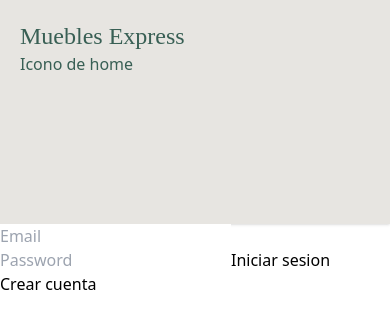
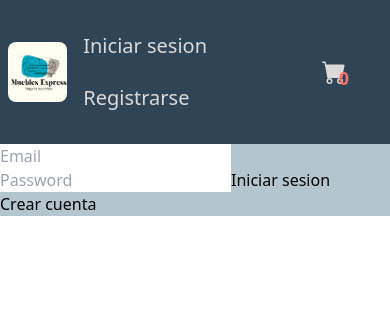
Before and after one commit to CodeSystem2022/Ecommerce-Client-CarlaFaes, a React (Create React App) app: page /login in a window 390 px wide. Shown: the top 328 px of the page. Built offline with nearby package versions, Linux system fonts and the light colour scheme.

Commit message:
ESTILOS SHOPSECTION Y HEADER

```diff
--- a/src/App.js
+++ b/src/App.js
@@ -17,7 +17,7 @@ import "./index.css";
 
 function App() {
   return (
-    <div>
+    <div className="bg-[#b3c5cd]">
       {/* <PayPalScriptProvider options={{"client-id":"AVrcnJr0-ydoHXt5zCcQW-7qMAqsfFfyB9LvH1r5ql-qk9T-NIVAa6274hkIBnW9oGsgDl0Sd4YHvxTY"}}>  */}
       <BrowserRouter>
         <Routes>
--- a/src/components/Header.js
+++ b/src/components/Header.js
@@ -4,6 +4,8 @@ import { Link } from "react-router-dom";
 import { logout } from "../Redux/Actions/UserAction";
 import { useNavigate } from "react-router-dom";
 import { BsCartFill } from "react-icons/bs";
+import { FcSearch } from "react-icons/fc";
+import logo_icono from "../utils/Muebles Express (1).png"
 
 const Header = () => {
   const dispatch = useDispatch();
@@ -36,51 +38,54 @@ const Header = () => {
   console.log("keyword", keyword);
   return (
     <>
-      <div className=" shadow bg-primary text-secondary p-5 md:flex md:items-center md:justify-between sm:flex sm:items-center sm:justify-between w-full left-0 ">
+      <div className="flex justify-between items-center p-2 sticky top-0 bg-[#2f4556]  z-10">
         <div>
-          <p className="text-2xl font-[Poppins] cursor-pointer">
-            Muebles Express
-          </p>
-          <p className="h-10 inline">Icono de home</p>
+          <Link to="/">
+         <img src={logo_icono} alt="icono" className="w-24 rounded-lg"/>
+          </Link>
         </div>
-        <div className="flex flex-row justify-around container max-w-full">
+        <div className="flex flex-row justify-start items-center container max-w-full">
           {userInfo ? (
             <div className="flex">
               <ul className="md:flex md:items-center z-[-1] md:z-auto sm:z-auto md:static sm:static sm:flex sm:items-center sm:w-auto md:w-auto md:py-0 sm:py-0 md:pl-0 sm:pl-0 pl-7 py-4 absolute">
                 <li className="mx-4 my-6 md:my-0">
-                  <p className="text-xl hover:text-gray-800 duration-500">
+                  <p className="text-xl text-secondary">
                     Hola, {userInfo.name}
                   </p>
                 </li>
-                <li className=" my-6 md:my-0 mx-4 flex flex-row-reverse bg-green-200">
-                  <form
-                    onSubmit={submitHandler}
-                    className="text-xl hover:text-gray-800 duration-500 "
-                  >
-                    <button className="bg-[#bf9e83] text-secondary hover:text-slate-300 font-[Poppins] duration-500 px-6 py-2 active:bg-violet-700 focus:outline-none rounded-full"  type="submit">Buscar</button>
-                    <input
-                      type="search"
-                      placeholder="Buscar"
-                      onChange={(e) => setKeyword(e.target.value)}
-                    />
-                  </form>
-                </li>
-                <li className="mx-4  my-6 md:my-0">
-                  <Link
-                    className="text-xl hover:text-gray-800 duration-500"
-                    to="/profile"
-                  >
+
+                <li className="mx-6  my-6 md:my-0">
+                  <Link className="text-xl text-secondary" to="/profile">
                     Perfil
                   </Link>
                 </li>
                 <li className="mx-4  my-6 md:my-0">
                   <Link
-                    className="text-xl hover:text-gray-800 duration-500"
+                    className="text-xl text-secondary"
                     to="#"
                     onClick={logoutHandler}
                   >
                     Cerrar sesion
                   </Link>
+                </li>
+                <li className=" my-6 md:my-0 mx-4 flex flex-row-reverse">
+                  <form
+                    onSubmit={submitHandler}
+                    className="text-xl hover:text-gray-800 flex flex-row-reverse"
+                  >
+                    <button
+                      className=" hover:border-secondary hover:bg-slate-300  font-semibold rounded-full   text-secondary p-3"
+                      type="submit"
+                    >
+                      <FcSearch className="top-0 right-0 text-2xl" />
+                    </button>
+                    <input
+                      type="search"
+                      placeholder="Busca un producto..."
+                      onChange={(e) => setKeyword(e.target.value)}
+                      className="focus:ring-2 focus:ring-secondary focus:outline-none appearance-none w-full text-sm leading-6 text-slate-900 placeholder-slate-400 rounded-md py-2 px-2 ring-1 ring-slate-200 shadow-sm"
+                    />
+                  </form>
                 </li>
               </ul>
             </div>
@@ -89,7 +94,7 @@ const Header = () => {
               <ul className="md:flex md:items-center z-[-1] md:z-auto sm:z-auto">
                 <li className="mx-4  my-6 md:my-0">
                   <Link
-                    className="text-xl hover:text-gray-800 duration-500"
+                    className="text-xl text-secondary"
                     to="/login"
                   >
                     Iniciar sesion
@@ -97,7 +102,7 @@ const Header = () => {
                 </li>
                 <li className="mx-4  my-6 md:my-0">
                   <Link
-                    className="text-xl hover:text-gray-800 duration-500"
+                    className="text-xl text-secondary"
                     to="/register"
                   >
                     Registrarse
@@ -106,16 +111,14 @@ const Header = () => {
               </ul>
             </>
           )}
-          <ul className="md:flex md:items-center z-[-1] md:z-auto sm:z-auto">
-            <li className="mx-4  my-6 md:my-0">
-              <Link to="/cart">
-                <BsCartFill />
-                <span className="text-xl hover:text-gray-800 duration-500">
-                  {cartItems.length}
-                </span>
-              </Link>
-            </li>
-          </ul>
+        </div>
+        <div  className="p-4 mr-3">
+        <Link to="/cart" className="flex flex-col items-center w-10  gap-4">
+          <span className="absolute pl-5 pt-1 text-lg font-bold text-red-400 border-slate-300 hover:text-gray-200 duration-500">
+            {cartItems.length}
+          </span>
+          <BsCartFill className="text-2xl text-secondary" />
+        </Link>
         </div>
       </div>
     </>
--- a/src/components/homeComponents/ShopSection.js
+++ b/src/components/homeComponents/ShopSection.js
@@ -13,7 +13,7 @@ const ShopSection = (props) => {
   const dispatch = useDispatch();
   const productList = useSelector((state) => state.productList);
   const { loading, error, products, page, pages } = productList;
- console.log(page,pages);
+  console.log(page, pages);
   useEffect(() => {
     // listProduct()
     //console.log(productList, "productlist");
@@ -22,23 +22,34 @@ const ShopSection = (props) => {
 
   console.log(products, "products");
   return (
-    <div  className="flex flex-col items-center justify-between  gap-8 shadow bg-primary  text-secondary p-5 w-full left-0 ">
+    <div className="container mx-auto">
+     <h5 className="flex flex-row justify-center text-primary w-full text-lg font-bold">CATALOGO DE PRODUCTOS</h5>
+      <div className="grid sm:grid-cols-1 md:grid-cols-3 lg:grid-cols-3 gap-8 shadow  text-secondary p-5 w-full left-0 ">
         {loading ? (
           <Loading />
         ) : error ? (
           <Message variant="alert-danger">{error}</Message>
         ) : (
           <>
-          PRODUCTOS
             {products ? (
               products.map((product, index) => (
-              <div className="flex flex-row justify-around gap-6 shadow md:bg-secondary text-secondary">
-              <div key={index} className="shadow-md hover:grid-cols-2 transition-800">
-                <img className="w-48" src={product.image} alt="img_" />
+                <div className=" font-serif  bg-[#2f4556] w-full shadow-md rounded-xl">
                   <Link to={`/product/${product._id}`}>
-                  <p>{product.name}</p>
+                  <div
+                    key={index}
+                    className="grid grid-cols-2 max-w-full"
+                  >
+                    <div className="mr-2 w-52 h-52 relative">
+                    <img className="w-full h-full rounded-lg" loading="lazy" src={product.image} alt="img_" />
+                    </div>
+                    <div className="flex flex-col justify-evenly items-center pl-4 sm:text-lg md:text-xl">
+                      <p className="w-full flex-none mb-3  leading-none text-secondary">{product.name}</p>
+                    <p>
+                      ${product.price}
+                    </p>
+                    </div>
+                  </div>
                     </Link>
-              </div>
                 </div>
               ))
             ) : (
@@ -46,7 +57,7 @@ const ShopSection = (props) => {
             )}
           </>
         )}
-
+      </div>
       <Pagination
         pages={pages}
         page={page}
--- a/src/screens/HomeScreen.js
+++ b/src/screens/HomeScreen.js
@@ -12,7 +12,7 @@ const HomeScreen = () => {
     const {pageNumber}=useParams()
     console.log(keywords, "keyword de homescreen","page number",pageNumber)
   return (
-    <div >
+    <div  className='mx-auto'>
         <Header/>
         <ShopSection keywords={keywords} pageNumber={pageNumber}/>
         <CallToActionSection/>
--- a/tailwind.config.js
+++ b/tailwind.config.js
@@ -6,8 +6,8 @@ module.exports = {
   theme: {
     extend: {
       colors: {
-        primary: '#e7e5e1',
-        secondary: '#385f54',
+        primary: '#2f4556',
+        secondary: '#dbdad8',
       },
     },
     screens: {
```
Also changed, not shown: src/utils/Muebles Express (1).png (added). Lines whose indentation alone changed are shown as unchanged.
